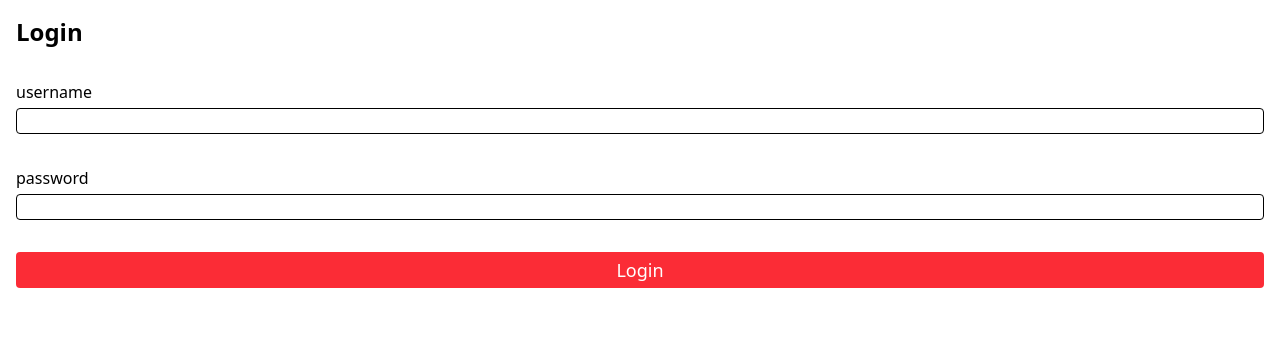
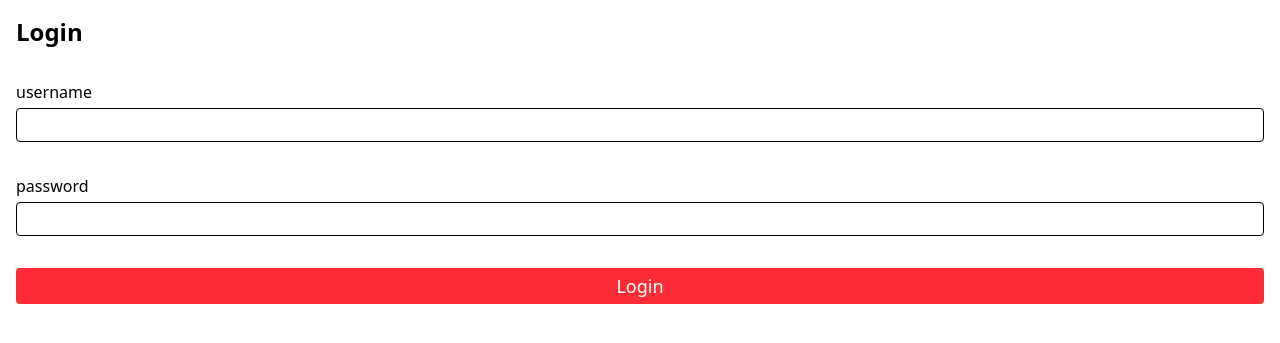
Before and after one commit to Phillip-England/cfasuite, a Python web app: template templates/login/login.html in a window 1280 px wide. Shown: the part 91-434 px from the top of the page. Run offline with Jinja, Linux system fonts and the light colour scheme; the template is opened without the code that fills it, so the values that code supplies are empty; style sheets or scripts are compiled from the project's sources.

Commit message:
got login form looking good

```diff
--- a/templates/login/login.html
+++ b/templates/login/login.html
@@ -21,11 +21,11 @@
                 <h1 class="font-bold text-2xl">Login</h1>
                 <div class="flex flex-col gap-1">
                     <label>username</label>
-                    <input class="border rounded" type="text" />
+                    <input class="border rounded p-1" type="text" />
                 </div>
                 <div class="flex flex-col gap-1">
                     <label>password</label>
-                    <input class="border rounded" type="password" />
+                    <input class="border rounded p-1" type="password" />
                 </div>
                 <input class="bg-red-500 rounded text-lg p-1 text-white" type="submit" value="Login"/>
             </form>
```
